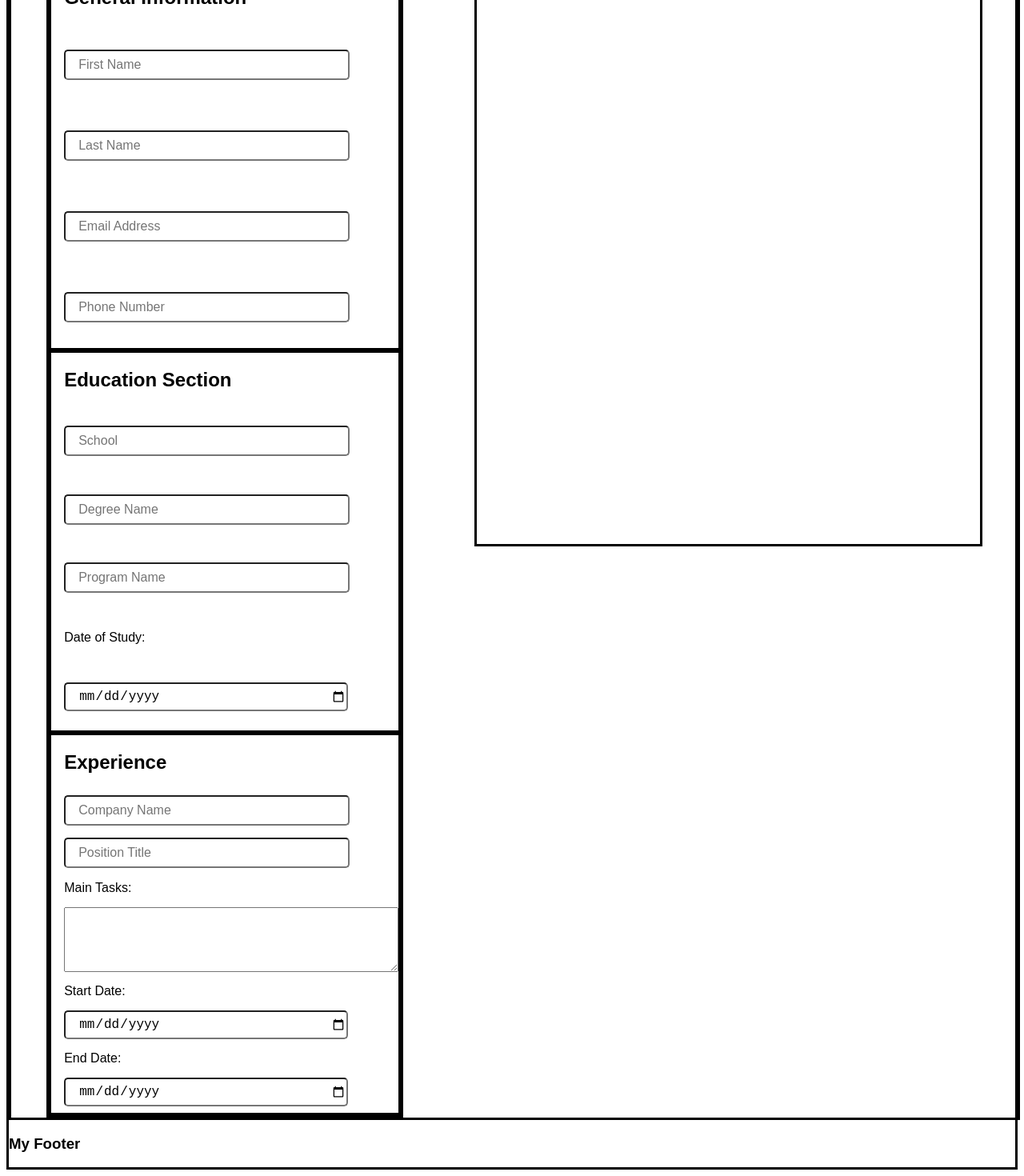
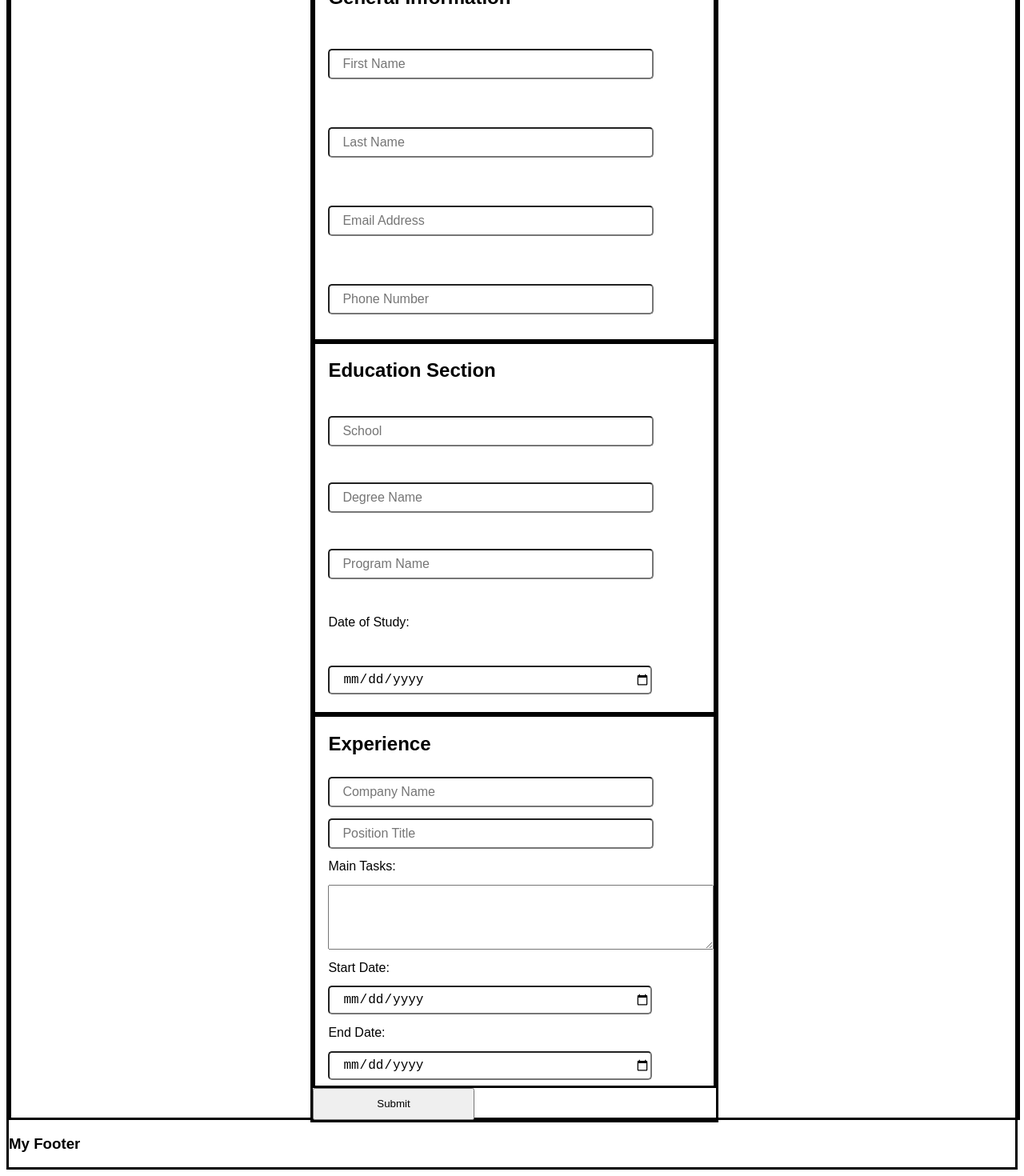
Before and after one commit to mdnavarro21/cv-project, a React (Create React App) app: page / in a window 1280 px wide. Shown: the part 137-1607 px from the top of the page at 80% size. Built offline with nearby package versions, Linux system fonts and the light colour scheme.

Commit message:
Added submit button that renders CV once clicked, and implemented real time editing

```diff
--- a/src/components/Main.js
+++ b/src/components/Main.js
@@ -28,7 +28,9 @@ class Main extends Component {
                 mainTasks: '',
                 startDate: '',
                 endDate: '',
-            }
+            },
+
+            isSubmitted: false,
         }
     }
 
@@ -45,13 +47,19 @@ class Main extends Component {
                 [name]: value,
             }
         });
+    };
+
+    onFormSubmit = () => {
+        this.setState({
+            isSubmitted: true
+        })
     }
 
     render() {
         return (
             <main>
-                <Form handleInputChange = {this.handleInputChange} mainState = {this.state}/>
-                <Overview />
+                <Form handleInputChange = {this.handleInputChange} mainState = {this.state} onFormSubmit = {this.onFormSubmit}/>
+                {this.state.isSubmitted && <Overview mainState = {this.state}/>}
             </main>
         )
     }
--- a/src/components/main-components/Form.js
+++ b/src/components/main-components/Form.js
@@ -6,12 +6,13 @@ import '../../styles/Form.css'
 class Form extends Component {
 
     render() {
-        const { handleInputChange, mainState } = this.props;
+        const { handleInputChange, mainState, onFormSubmit } = this.props;
         return (
             <div id = 'cv-form-container'>
                 <General onChange = {handleInputChange} generalState = {mainState.general}/>
                 <Education onChange = {handleInputChange} educationState = {mainState.education}/>
                 <Experience onChange = {handleInputChange} experienceState = {mainState.experience}/>
+                <button type = 'submit' onClick = {onFormSubmit}>Submit</button>
             </div>
         )
     }
--- a/src/components/main-components/Overview.js
+++ b/src/components/main-components/Overview.js
@@ -3,8 +3,22 @@ import '../../styles/Overview.css'
 class Overview extends Component {
 
     render() {
+        const { mainState } = this.props;
+        const { general, education, experience } = mainState;
         return (
-            <div id = 'overview'>My CV</div>
+            <div id = 'cv-overview'>
+                <section id = 'header'>
+                    <h1>{general.firstName} {general.lastName}</h1>
+                    <p>{general.email}</p>
+                    <p>{general.phoneNo}</p>
+                </section>
+                <section id = ''>
+                    <h3>{education.schoolName}</h3>
+                </section>
+                <section>
+                    <h3>{experience.companyName}</h3>
+                </section>
+            </div>
         )
     }
 }
--- a/src/components/main-components/form-sections/General.js
+++ b/src/components/main-components/form-sections/General.js
@@ -32,13 +32,15 @@ class General extends Component {
                         id = 'email'
                         placeholder="Email Address"
                     />
+
                     <input
-                        type = 'text'
-                        name = 'phoneNo'
+                        type="tel"
+                        id="phoneNo"
+                        name="phoneNo"
+                        pattern="[0-9]{3}-[0-9]{2}-[0-9]{3}"
+                        placeholder="Phone Number"
                         onChange = { onChange }
                         value = { generalState.phoneNo }
-                        id = 'phoneNo'
-                        placeholder="Phone Number"
                     />
                 </form>
             </section>
--- a/src/styles/Form.css
+++ b/src/styles/Form.css
@@ -14,16 +14,22 @@ form input {
 }
 #cv-form-container {
     border-style: solid;
+
     display: grid;
-    grid-template-rows: 1fr 1fr 1fr;
+    grid-template-rows: 1fr 1fr 1fr auto;
 
-    width: 35%;
-    height: auto;
+    width: 40%;
+    height: 100%;
 }
 
-#cv-form-container > * {
+#cv-form-container > section{
     border-style: solid;
     display: grid;
     grid-template-rows: auto 1fr;
     padding-left: 1rem;
 }
+
+#cv-form-container > button {
+    width: 40%;
+    height: 40px;
+}
--- a/src/styles/Overview.css
+++ b/src/styles/Overview.css
@@ -1,8 +1,13 @@
-#overview {
+#cv-overview {
     border-style: solid;
     width: 50%;
     height: 50%;
 
     position: sticky;
     top: 10px;
+
+    display: grid;
+    grid-template-rows: 1fr 1fr 1fr;
+
+    padding: 2rem;
 }
```
